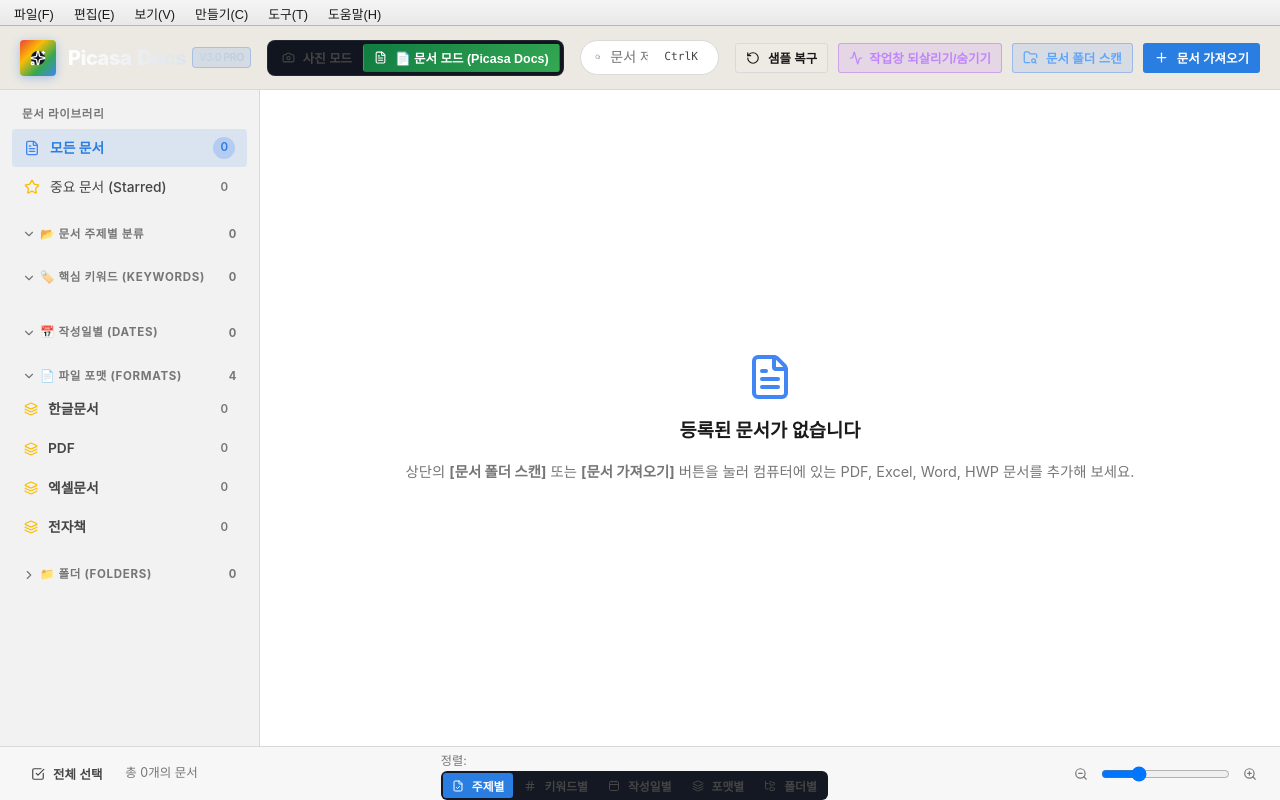
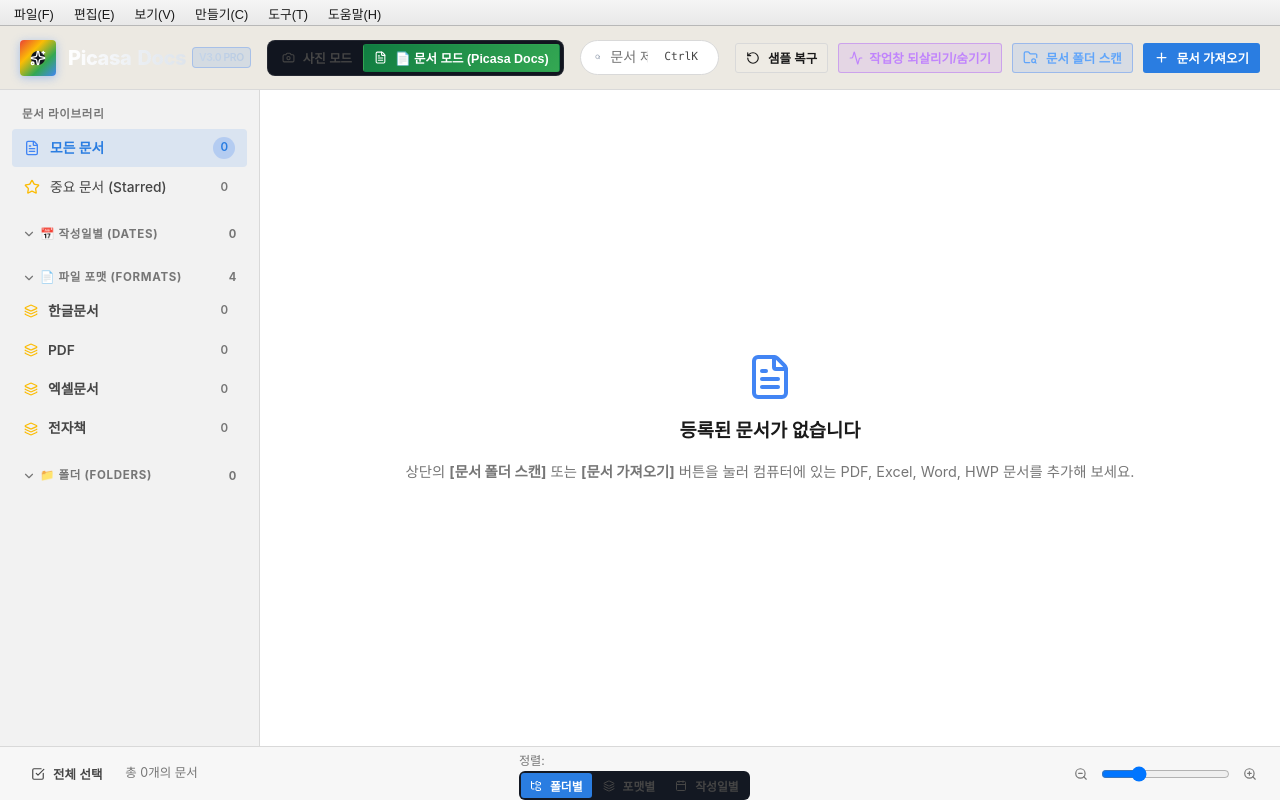
Before and after one commit to haijun93/all-for-all-agent, a React (Vite) app: page / in a window 1280 px wide. Built offline with nearby package versions, Linux system fonts and the light colour scheme.

Commit message:
refactor: remove topic category and key keyword classifications from document view

```diff
--- a/src/App.tsx
+++ b/src/App.tsx
@@ -46,7 +46,7 @@ export const App: React.FC = () => {
   // Document State
   const [documents, setDocuments] = useState<DocumentItem[]>([]);
   const [docThumbSize, setDocThumbSize] = useState<number>(240);
-  const [docGroupBy, setDocGroupBy] = useState<DocGroupBy>('category');
+  const [docGroupBy, setDocGroupBy] = useState<DocGroupBy>('folder');
   const [selectedDocIds, setSelectedDocIds] = useState<Set<string>>(new Set());
   const [lightboxDoc, setLightboxDoc] = useState<DocumentItem | null>(null);
   const [isDocFolderManagerOpen, setIsDocFolderManagerOpen] = useState(false);
@@ -200,18 +200,6 @@ export const App: React.FC = () => {
   };
 
   // --- Derived Document Metadata ---
-  const docCategories = useMemo(() => {
-    const set = new Set<string>();
-    documents.forEach((d) => d.category && set.add(d.category));
-    return Array.from(set);
-  }, [documents]);
-
-  const docKeywords = useMemo(() => {
-    const set = new Set<string>();
-    documents.forEach((d) => d.keywords?.forEach((k) => set.add(k)));
-    return Array.from(set).slice(0, 16);
-  }, [documents]);
-
   const docDates = useMemo(() => {
     const set = new Set<string>();
     documents.forEach((d) => {
@@ -249,21 +237,19 @@ export const App: React.FC = () => {
       ? FastDocIndex.search(searchQuery, documents)
       : documents;
 
-    // 2. Category & Metadata Filters
+    // 2. Folder, Format & Date Filters
     return baseDocs.filter((doc) => {
       if (activeCategory === 'starred') return doc.isStarred;
-      if (activeCategory === 'category' && selectedCategoryId) return doc.category === selectedCategoryId;
-      if (activeCategory === 'keyword' && selectedCategoryId) return doc.keywords?.includes(selectedCategoryId);
       if (activeCategory === 'format' && selectedCategoryId) return getDocFormatGroup(doc.format) === selectedCategoryId;
       if (activeCategory === 'folder' && selectedCategoryId) return doc.folder === selectedCategoryId;
       if (activeCategory === 'date' && selectedCategoryId) {
         const parts = doc.dateCreated.split('-');
-        return `${parts[0]}년 ${parseInt(parts[1], 10)}월` === selectedCategoryId;
+        const dateKey = parts.length >= 2 ? `${parts[0]}년 ${parseInt(parts[1], 10)}월` : doc.dateCreated;
+        return dateKey === selectedCategoryId;
       }
-
       return true;
     });
-  }, [documents, activeCategory, selectedCategoryId, searchQuery]);
+  }, [documents, searchQuery, activeCategory, selectedCategoryId]);
 
   // Document Selection Handlers
   const handleToggleSelectDoc = (id: string, e: React.MouseEvent) => {
@@ -560,8 +546,6 @@ export const App: React.FC = () => {
               setActiveCategory(cat);
               setSelectedCategoryId(id);
             }}
-            categories={docCategories}
-            keywords={docKeywords}
             dates={docDates}
             formatGroupCounts={docFormatGroupCounts}
             folders={docFolders}
--- a/src/components/common/Header.tsx
+++ b/src/components/common/Header.tsx
@@ -139,7 +139,7 @@ export const Header: React.FC<HeaderProps> = ({
             className="search-input"
             placeholder={
               appMode === 'documents'
-                ? "문서 제목, 본문 내용, 키워드(#사업계획서, #계약서), 포맷 검색..."
+                ? "문서 제목, 파일명, 폴더, 포맷 검색..."
                 : "사진 제목, 태그, 인물, 폴더, 장소 검색..."
             }
             value={searchQuery}
--- a/src/components/documents/DocBottomBar.tsx
+++ b/src/components/documents/DocBottomBar.tsx
@@ -9,8 +9,6 @@ import {
   ZoomOut,
   FolderTree,
   Calendar,
-  FileCheck,
-  Hash,
   Layers
 } from 'lucide-react';
 
@@ -79,31 +77,13 @@ export const DocBottomBar: React.FC<DocBottomBarProps> = ({
         <span style={{ fontSize: '0.76rem', color: 'var(--text-muted)' }}>정렬:</span>
         <div style={{ display: 'flex', background: '#131822', padding: 2, borderRadius: 6, gap: 2 }}>
           <button
-            className={`btn btn-sm ${groupBy === 'category' ? 'btn-primary' : 'btn-ghost'}`}
+            className={`btn btn-sm ${groupBy === 'folder' ? 'btn-primary' : 'btn-ghost'}`}
             style={{ padding: '3px 8px', fontSize: '0.74rem' }}
-            onClick={() => onGroupByChange('category')}
-            title="문서 주제별 분류"
+            onClick={() => onGroupByChange('folder')}
+            title="폴더별 그룹화"
           >
-            <FileCheck size={12} />
-            <span>주제별</span>
-          </button>
-          <button
-            className={`btn btn-sm ${groupBy === 'keyword' ? 'btn-primary' : 'btn-ghost'}`}
-            style={{ padding: '3px 8px', fontSize: '0.74rem' }}
-            onClick={() => onGroupByChange('keyword')}
-            title="핵심 키워드별 그룹화"
-          >
-            <Hash size={12} />
-            <span>키워드별</span>
-          </button>
-          <button
-            className={`btn btn-sm ${groupBy === 'date' ? 'btn-primary' : 'btn-ghost'}`}
-            style={{ padding: '3px 8px', fontSize: '0.74rem' }}
-            onClick={() => onGroupByChange('date')}
-            title="작성일자별 그룹화"
-          >
-            <Calendar size={12} />
-            <span>작성일별</span>
+            <FolderTree size={12} />
+            <span>폴더별</span>
           </button>
           <button
             className={`btn btn-sm ${groupBy === 'format' ? 'btn-primary' : 'btn-ghost'}`}
@@ -115,13 +95,13 @@ export const DocBottomBar: React.FC<DocBottomBarProps> = ({
             <span>포맷별</span>
           </button>
           <button
-            className={`btn btn-sm ${groupBy === 'folder' ? 'btn-primary' : 'btn-ghost'}`}
+            className={`btn btn-sm ${groupBy === 'date' ? 'btn-primary' : 'btn-ghost'}`}
             style={{ padding: '3px 8px', fontSize: '0.74rem' }}
-            onClick={() => onGroupByChange('folder')}
-            title="폴더별 그룹화"
+            onClick={() => onGroupByChange('date')}
+            title="작성일자별 그룹화"
           >
-            <FolderTree size={12} />
-            <span>폴더별</span>
+            <Calendar size={12} />
+            <span>작성일별</span>
           </button>
         </div>
       </div>
--- a/src/components/documents/DocLightboxModal.tsx
+++ b/src/components/documents/DocLightboxModal.tsx
@@ -224,31 +224,6 @@ export const DocLightboxModal: React.FC<DocLightboxModalProps> = ({
               </button>
             </div>
 
-            {/* Keyword tags */}
-            <div>
-              <span style={{ fontSize: '0.78rem', color: 'var(--text-muted)', display: 'block', marginBottom: 6 }}>
-                AI 분석 핵심 키워드 (Keywords):
-              </span>
-              <div style={{ display: 'flex', flexWrap: 'wrap', gap: 6 }}>
-                {doc.keywords.map((kw) => (
-                  <span
-                    key={kw}
-                    style={{
-                      fontSize: '0.74rem',
-                      background: 'rgba(66, 133, 244, 0.15)',
-                      border: '1px solid rgba(66, 133, 244, 0.3)',
-                      color: '#60a5fa',
-                      padding: '3px 8px',
-                      borderRadius: 6,
-                      fontWeight: 600,
-                    }}
-                  >
-                    #{kw}
-                  </span>
-                ))}
-              </div>
-            </div>
-
             {/* Extracted Text Content Box */}
             <div
               style={{
--- a/src/components/documents/DocSidebar.tsx
+++ b/src/components/documents/DocSidebar.tsx
@@ -8,17 +8,13 @@ import {
   ChevronDown,
   ChevronRight,
   Calendar,
-  Layers,
-  FileCheck,
-  Hash
+  Layers
 } from 'lucide-react';
 
 interface DocSidebarProps {
   activeCategory: string;
   selectedId: string | null;
   onSelectCategory: (category: string, id: string | null) => void;
-  categories: string[];
-  keywords: string[];
   dates: string[];
   formatGroupCounts: Record<DocFormatGroup, number>;
   folders: string[];
@@ -35,8 +31,6 @@ export const DocSidebar: React.FC<DocSidebarProps> = ({
   activeCategory,
   selectedId,
   onSelectCategory,
-  categories,
-  keywords,
   dates,
   formatGroupCounts,
   folders,
@@ -44,11 +38,9 @@ export const DocSidebar: React.FC<DocSidebarProps> = ({
   starredCount,
 }) => {
   const [openSections, setOpenSections] = useState({
-    categories: true,
-    keywords: true,
+    folders: true,
+    formats: true,
     dates: true,
-    formats: true,
-    folders: false,
   });
 
   const toggleSection = (key: keyof typeof openSections) => {
@@ -152,75 +144,6 @@ export const DocSidebar: React.FC<DocSidebarProps> = ({
             <span className="sidebar-badge">{starredCount}</span>
           </li>
         </ul>
-      </div>
-
-      {/* Document Categories Section */}
-      <div>
-        <div
-          className="sidebar-section-title"
-          style={{ cursor: 'pointer' }}
-          onClick={() => toggleSection('categories')}
-        >
-          <div style={{ display: 'flex', alignItems: 'center', gap: 4 }}>
-            {openSections.categories ? <ChevronDown size={14} /> : <ChevronRight size={14} />}
-            <span>📂 문서 주제별 분류</span>
-          </div>
-          <span style={{ fontSize: '0.7rem' }}>{categories.length}</span>
-        </div>
-
-        {openSections.categories && (
-          <ul className="sidebar-nav-list">
-            {categories.map((cat) => {
-              const isActive = activeCategory === 'category' && selectedId === cat;
-              return (
-                <li
-                  key={cat}
-                  className={`sidebar-item ${isActive ? 'active' : ''}`}
-                  onClick={() => onSelectCategory('category', cat)}
-                >
-                  <div className="sidebar-item-left">
-                    <FileCheck size={14} color="#34a853" />
-                    <span>{cat}</span>
-                  </div>
-                </li>
-              );
-            })}
-          </ul>
-        )}
-      </div>
-
-      {/* Extracted Key Keywords Cloud */}
-      <div>
-        <div
-          className="sidebar-section-title"
-          style={{ cursor: 'pointer' }}
-          onClick={() => toggleSection('keywords')}
-        >
-          <div style={{ display: 'flex', alignItems: 'center', gap: 4 }}>
-            {openSections.keywords ? <ChevronDown size={14} /> : <ChevronRight size={14} />}
-            <span>🏷️ 핵심 키워드 (Keywords)</span>
-          </div>
-          <span style={{ fontSize: '0.7rem' }}>{keywords.length}</span>
-        </div>
-
-        {openSections.keywords && (
-          <div style={{ display: 'flex', flexWrap: 'wrap', gap: 6, padding: '6px 8px' }}>
-            {keywords.map((kw) => {
-              const isActive = activeCategory === 'keyword' && selectedId === kw;
-              return (
-                <button
-                  key={kw}
-                  className={`btn btn-sm ${isActive ? 'btn-primary' : 'btn-secondary'}`}
-                  style={{ fontSize: '0.72rem', padding: '3px 8px', borderRadius: 16 }}
-                  onClick={() => onSelectCategory('keyword', kw)}
-                >
-                  <Hash size={11} />
-                  <span>{kw}</span>
-                </button>
-              );
-            })}
-          </div>
-        )}
       </div>
 
       {/* Dates Section */}
--- a/src/types/document.ts
+++ b/src/types/document.ts
@@ -21,7 +21,7 @@ export interface DocumentItem {
   company?: string;
 }
 
-export type DocGroupBy = 'keyword' | 'date' | 'format' | 'category' | 'folder';
+export type DocGroupBy = 'folder' | 'format' | 'date';
 
 // Simplified, user-facing format buckets for the sidebar filter — collapses
 // the many real extensions the scanner indexes (docx, pptx, txt, zip, ...)
```
Also changed, not shown: src/components/documents/DocCard.tsx (+14 -22 lines), src/components/documents/DocGalleryView.tsx (+9 -17 lines).
